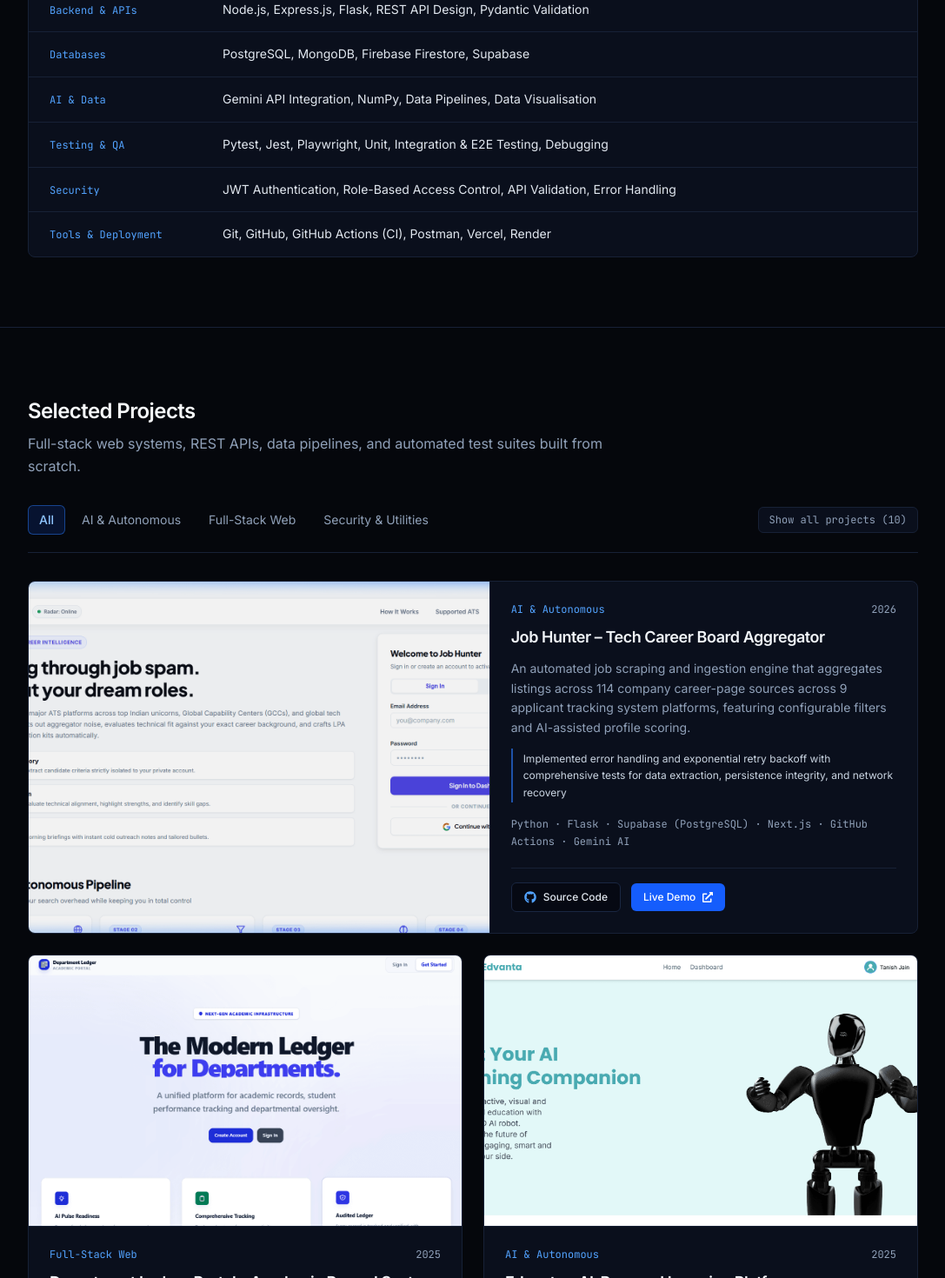
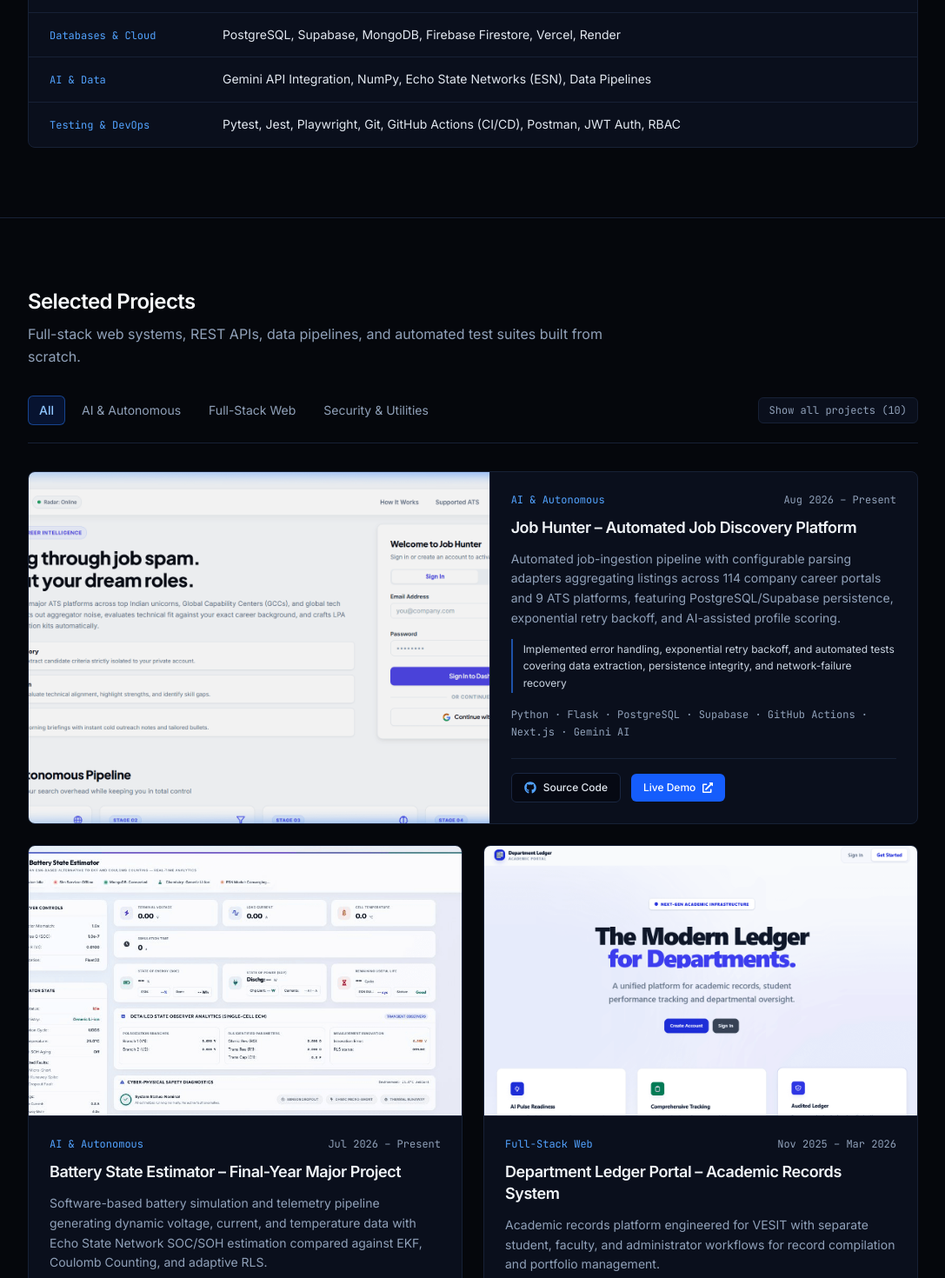
Before and after one commit to tanish-jain-225/tanish-portfolio, a Next.js app: page / in a window 1280 px wide. Shown: the part 1520-2990 px from the top of the page at 87% size, without its empty margins (96-1183 px from the left). Built offline with nearby package versions, Linux system fonts and the light colour scheme.

Commit message:
feat: align portfolio projects, skills, and experience with master resume

```diff
--- a/components/MyWorkExperience.tsx
+++ b/components/MyWorkExperience.tsx
@@ -30,6 +30,11 @@ const MyWorkExperience = () => {
               className="p-6 grid grid-cols-1 md:grid-cols-[260px_1fr] gap-3 md:gap-8 items-start transition-colors hover:bg-[#0d1426]/60"
             >
               <div className="space-y-2">
+                {item.duration && (
+                  <span className="font-mono text-xs text-blue-400 block">
+                    {item.duration}
+                  </span>
+                )}
                 <h3 className="text-base font-semibold tracking-tight text-slate-100 leading-snug">
                   {item.title}
                 </h3>
--- a/data/index.ts
+++ b/data/index.ts
@@ -85,6 +85,7 @@ export interface WorkExperienceItem {
   desc: string;
   thumbnail: string;
   link?: string;
+  duration?: string;
 }
 
 export interface SocialMediaItem {
@@ -412,26 +413,26 @@ export const techStack = [
   "PostgreSQL",
   "Supabase",
   "MongoDB",
-  "Firestore",
-  "Gemini AI API",
-  "Multi-LLM Orchestration",
-  "Prompt Engineering",
-  "Structured JSON Schemas",
-  "REST API Design",
+  "Firebase Firestore",
+  "Gemini API Integration",
+  "Echo State Networks (ESN)",
+  "Data Pipelines",
+  "RESTful API Design",
   "TypeScript",
   "JavaScript (ES6+)",
-  "Row-Level Security",
-  "JWT & RBAC",
+  "C++",
+  "SQL",
+  "HTML5",
+  "CSS3",
   "Tailwind CSS",
   "Jest",
   "Playwright",
-  "Hypothesis",
   "Pytest",
   "Git & GitHub",
-  "GitHub Actions",
+  "GitHub Actions (CI/CD)",
   "Postman",
-  "C++",
-  "SQL",
+  "JWT Auth",
+  "RBAC",
   "Vercel",
   "Render",
 ];
@@ -439,69 +440,94 @@ export const techStack = [
 export const projects: Project[] = [
   {
     id: 1,
-    title: "Job Hunter – Tech Career Board Aggregator",
-    des: "An automated job scraping and ingestion engine that aggregates listings across 114 company career-page sources across 9 applicant tracking system platforms, featuring configurable filters and AI-assisted profile scoring.",
+    title: "Job Hunter – Automated Job Discovery Platform",
+    des: "Automated job-ingestion pipeline with configurable parsing adapters aggregating listings across 114 company career portals and 9 ATS platforms, featuring PostgreSQL/Supabase persistence, exponential retry backoff, and AI-assisted profile scoring.",
     img: "/job-hunter.png",
     techStack: [
       "Python",
       "Flask",
-      "Supabase (PostgreSQL)",
+      "PostgreSQL",
+      "Supabase",
+      "GitHub Actions",
       "Next.js",
-      "GitHub Actions",
       "Gemini AI",
     ],
     demoLink: "https://job-hunter-web-board.vercel.app",
     sourceLink: "https://github.com/tanish-jain-225/job-hunter",
     status: "completed",
     category: "AI & Autonomous",
-    duration: "2026",
+    duration: "Aug 2026 – Present",
     features: [
-      "Built a job-ingestion pipeline with modular parsing adapters for 114 company career-page sources across 9 ATS platforms",
-      "Integrated PostgreSQL/Supabase data storage, configurable filters, and AI-assisted profile scoring to store and evaluate job listings",
-      "Implemented error handling and exponential retry backoff with comprehensive tests for data extraction, persistence integrity, and network recovery",
+      "Built a modular job-ingestion pipeline with configurable parsing adapters for 114 company career-page sources across 9 applicant tracking system platforms",
+      "Integrated PostgreSQL/Supabase data persistence, configurable job filters, and AI-assisted profile scoring to support automated job discovery and evaluation",
+      "Implemented error handling, exponential retry backoff, and automated tests covering data extraction, persistence integrity, and network-failure recovery",
     ],
     course: "Full-Stack Automation & APIs",
-    date: "2026-03-30",
+    date: "2026-08-01",
   },
   {
     id: 2,
-    title: "Department Ledger Portal – Academic Record System",
-    des: "An academic records portal engineered for VESIT with separate student, faculty, and administrator workflows for record compilation and portfolio management.",
+    title: "Battery State Estimator – Final-Year Major Project",
+    des: "Software-based battery simulation and telemetry pipeline generating dynamic voltage, current, and temperature data with Echo State Network SOC/SOH estimation compared against EKF, Coulomb Counting, and adaptive RLS.",
+    img: "/battery-estimator.png",
+    techStack: [
+      "Python",
+      "Flask",
+      "MongoDB",
+      "NumPy",
+      "Data Processing",
+      "Visualization",
+    ],
+    demoLink: "https://battery-visualizer.onrender.com",
+    sourceLink: "https://github.com/tanish-jain-225/Battery_State_Estimator_BE_Project_2026_2027",
+    status: "completed",
+    category: "AI & Autonomous",
+    duration: "Jul 2026 – Present",
+    features: [
+      "Developed a software-based battery simulation and telemetry pipeline generating voltage, current, and temperature dynamics across configurable drive cycles",
+      "Implemented Echo State Network-based SOC/SOH estimation and comparative analysis against Extended Kalman Filter, Coulomb Counting, and adaptive RLS methods",
+      "Integrated simulation outputs and results from 4 estimation methods with MongoDB and a Flask-based visualization dashboard for monitoring battery behavior",
+    ],
+    course: "Battery Simulation & Neural Estimation",
+    date: "2026-07-01",
+  },
+  {
+    id: 3,
+    title: "Department Ledger Portal – Academic Records System",
+    des: "Academic records platform engineered for VESIT with separate student, faculty, and administrator workflows for record compilation and portfolio management.",
     img: "/department-ledger-portal.png",
     techStack: [
       "Next.js",
       "React",
-      "Firebase Admin",
-      "Firestore",
-      "Gemini AI API",
-      "Tailwind CSS",
+      "Firebase Firestore",
       "Jest",
       "Playwright",
+      "Tailwind CSS",
     ],
     demoLink: "https://department-ledger-portal.vercel.app",
     sourceLink: "https://github.com/tanish-jain-225/Department-Ledger-Portal",
     status: "completed",
     category: "Full-Stack Web",
-    duration: "2025",
+    duration: "Nov 2025 – Mar 2026",
     features: [
-      "Developed an academic records platform with separate student, faculty and administrator workflows for record compilation and portfolio management",
-      "Implemented role-based access control, audit logging and document autofill using parsed data for structured academic record management",
-      "Wrote 199 Jest unit tests and 27 Playwright end-to-end tests to validate application logic and user workflows",
+      "Developed an academic records platform with separate student, faculty, and administrator workflows for record compilation and portfolio management",
+      "Implemented role-based access control (RBAC), audit logging, and document autofill using parsed data for structured academic record management",
+      "Wrote 199 Jest unit tests and 27 Playwright end-to-end tests to validate application logic and multi-tier authentication workflows",
     ],
     course: "Web Architecture & Document Systems",
     date: "2025-11-15",
   },
   {
-    id: 3,
-    title: "Edvanta – AI-Powered Learning Platform",
-    des: "An intelligent learning platform recognized as a National Finalist at Hack Celestial 2.0 (Top 10 out of 320+ teams). Deployed with 33 modular REST endpoints supporting assessment workflows and personalized pathways.",
+    id: 4,
+    title: "Edvanta – AI-Assisted Learning Platform",
+    des: "Intelligent learning platform recognized as a National Finalist at Hack Celestial 2.0 (Top 10 out of 320+ teams). Deployed with 33 modular REST endpoints supporting assessment workflows and personalized pathways.",
     img: "/edvanta.png",
     techStack: [
       "Python",
       "Flask",
       "React.js",
       "Pydantic",
-      "Gemini AI API",
+      "Gemini AI",
       "MongoDB",
       "Firebase",
     ],
@@ -509,59 +535,33 @@ export const projects: Project[] = [
     sourceLink: "https://github.com/tanish-jain-225/edvanta",
     status: "completed",
     category: "AI & Autonomous",
-    duration: "2025",
+    duration: "May 2025 – Sep 2025",
     features: [
-      "Designed and deployed 33 modular REST endpoints supporting assessment workflows, AI-assisted assessment generation and personalized learning pathways",
-      "Integrated Gemini API to power AI-generated assessments and personalized learning experiences",
-      "Implemented Pydantic request validation, Firebase JWT authentication, protected-route middleware and role-based authorization for controlled API access",
+      "Designed and deployed 33 modular REST endpoints supporting assessment workflows, automated roadmap generation, and personalized learning pathways",
+      "Integrated Gemini API to power contextual evaluation and dynamic technical assessment generation",
+      "Implemented Pydantic request validation, Firebase JWT authentication, protected-route middleware, and role-based authorization for controlled API access",
     ],
     course: "Educational Technology & AI",
     date: "2025-08-20",
   },
   {
-    id: 4,
-    title: "DineEase – Restaurant Order & Menu Management",
-    des: "A full-stack restaurant order and menu management system featuring synchronized cart persistence across sessions, real-time order lifecycle tracking, and an intuitive kitchen dashboard.",
+    id: 5,
+    title: "DineEase – Restaurant Ordering System",
+    des: "Full-stack restaurant ordering application featuring menu browsing, persistent cart management, checkout, role-protected administrator workflows, and MongoDB-backed order processing.",
     img: "/hotel.png",
     techStack: ["React.js", "Node.js", "Express.js", "MongoDB", "Tailwind CSS"],
     demoLink: "https://hotel-management-system-web.vercel.app",
     sourceLink: "https://github.com/tanish-jain-225/hotel-management-system",
     status: "completed",
     category: "Full-Stack Web",
-    duration: "2024",
+    duration: "Jan 2025 – Mar 2025",
     features: [
-      "Developed a full-stack restaurant ordering application with menu browsing, cart management, checkout and administrator dashboards",
+      "Developed a full-stack restaurant ordering application with menu browsing, cart management, checkout, and administrator dashboards",
       "Implemented role-protected administrator workflows and MongoDB-backed order processing with persistent application data",
-      "Wrote 35 automated tests covering order calculations, order-payload handling and route protection",
+      "Wrote 35 automated tests covering order calculations, order-payload handling, and route protection",
     ],
     course: "Web Architecture & State Management",
-    date: "2024-10-15",
-  },
-  {
-    id: 5,
-    title: "Battery State Estimator – Final-Year Major Project",
-    des: "A software-based battery simulation and telemetry pipeline generating voltage, current, and temperature data with Echo State Network-based SOC/SOH estimation compared against EKF, Coulomb Counting, and adaptive RLS.",
-    img: "/battery-estimator.png",
-    techStack: [
-      "Python",
-      "Flask",
-      "MongoDB",
-      "NumPy",
-      "Data Processing",
-      "Visualisation",
-    ],
-    demoLink: "https://battery-visualizer.onrender.com",
-    sourceLink: "https://github.com/tanish-jain-225/Battery_State_Estimator_BE_Project_2026_2027",
-    status: "completed",
-    category: "AI & Autonomous",
-    duration: "2026",
-    features: [
-      "Developed a software-based battery simulation and telemetry pipeline generating voltage, current and temperature data across configurable drive cycles and fault scenarios",
-      "Implemented Echo State Network-based SOC/SOH estimation and comparative analysis against Extended Kalman Filter, Coulomb Counting and adaptive RLS methods",
-      "Integrated simulation outputs and results from 4 estimation methods with MongoDB and a Flask-based visualisation dashboard for monitoring battery behaviour and comparing model performance",
-    ],
-    course: "Battery Simulation & Neural Estimation",
-    date: "2026-04-15",
+    date: "2025-01-15",
   },
   {
     id: 6,
@@ -674,23 +674,26 @@ export const workExperience: WorkExperienceItem[] = [
   {
     id: 1,
     title: "Team Lead — B.E. Major Project",
-    desc: "Led a 4-member team building a battery analytics platform, defining system architecture, splitting modules across members, and integrating simulation, estimation, and Flask visualisation outputs with MongoDB into one deployed system.",
+    desc: "Led a 4-member team building a battery analytics platform, defining the system architecture, delegating core modules, and integrating simulation and visualization components into one deployed system.",
     thumbnail: "",
     link: "https://battery-visualizer.onrender.com",
+    duration: "Jul 2026 – Present",
   },
   {
     id: 2,
-    title: "National Finalist — Hack Celestial 2.0",
-    desc: "Reached the national finals out of 320+ participating teams with Edvanta, shipping 33 modular REST endpoints with Pydantic validation, Firebase JWT authentication, and Gemini-powered assessment generation.",
+    title: "Co-organizer — UniMerge 1.0",
+    desc: "Coordinated technical operations, submission validation, and developer support for a national hackathon with 130+ participants.",
     thumbnail: "",
-    link: "https://edvanta-web.vercel.app",
+    link: "https://linkedin.com/in/tanish-jain-tj02022005",
+    duration: "Apr 2026",
   },
   {
     id: 3,
-    title: "Co-Organizer — UniMerge 1.0",
-    desc: "Coordinated technical operations, submission validation, judging logistics, and live developer support for a national hackathon hosting 130+ participants.",
+    title: "National Finalist — Hack Celestial 2.0",
+    desc: "Reached the national finals with Edvanta in an engineering hackathon competition involving 320+ participating teams.",
     thumbnail: "",
-    link: "https://linkedin.com/in/tanish-jain-tj02022005",
+    link: "https://edvanta-web.vercel.app",
+    duration: "Sep 2025",
   },
 ];
 
@@ -723,7 +726,7 @@ export const personalInfo: PersonalInfo = {
   university: "Vivekanand Education Society's Institute of Technology (VESIT), Mumbai",
   degree: "B.E. in Automation & Robotics Engineering (Expected 2027)",
   status: "Software Engineer & Full-Stack Developer",
-  bio: "Full-stack developer and engineering student at VESIT Mumbai. Experienced in building full-stack web applications, REST APIs, database-backed systems, and automated data pipelines with Python, Flask, React, Next.js, and Node.js. National hackathon finalist who also led a 4-member team on a final-year battery analytics project.",
+  bio: "Final-year Automation and Robotics Engineering student (Class of 2027) at VESIT Mumbai with hands-on experience building and deploying production full-stack web applications, REST APIs, database-backed systems, and automated data pipelines across Python, TypeScript, React, Next.js, Flask, Node.js, and PostgreSQL.",
   experience: "2+ years",
   projectsCompleted: "20+",
   technologiesUsed: "20+",
@@ -809,35 +812,27 @@ export interface SkillCategory {
 export const skillCategories: SkillCategory[] = [
   {
     category: "Languages",
-    items: ["Python", "JavaScript (ES6+)", "TypeScript", "C++", "SQL"],
+    items: ["Python", "JavaScript (ES6+)", "TypeScript", "C++", "SQL", "HTML5", "CSS3"],
   },
   {
     category: "Frontend",
-    items: ["React.js", "Next.js", "HTML5", "CSS3", "Tailwind CSS"],
+    items: ["React.js", "Next.js", "Tailwind CSS", "Responsive Design", "State Management"],
   },
   {
     category: "Backend & APIs",
-    items: ["Node.js", "Express.js", "Flask", "REST API Design", "Pydantic Validation"],
+    items: ["Node.js", "Express.js", "Flask", "RESTful API Design", "Pydantic", "Microservices"],
   },
   {
-    category: "Databases",
-    items: ["PostgreSQL", "MongoDB", "Firebase Firestore", "Supabase"],
+    category: "Databases & Cloud",
+    items: ["PostgreSQL", "Supabase", "MongoDB", "Firebase Firestore", "Vercel", "Render"],
   },
   {
     category: "AI & Data",
-    items: ["Gemini API Integration", "NumPy", "Data Pipelines", "Data Visualisation"],
+    items: ["Gemini API Integration", "NumPy", "Echo State Networks (ESN)", "Data Pipelines"],
   },
   {
-    category: "Testing & QA",
-    items: ["Pytest", "Jest", "Playwright", "Unit, Integration & E2E Testing", "Debugging"],
-  },
-  {
-    category: "Security",
-    items: ["JWT Authentication", "Role-Based Access Control", "API Validation", "Error Handling"],
-  },
-  {
-    category: "Tools & Deployment",
-    items: ["Git", "GitHub", "GitHub Actions (CI)", "Postman", "Vercel", "Render"],
+    category: "Testing & DevOps",
+    items: ["Pytest", "Jest", "Playwright", "Git", "GitHub Actions (CI/CD)", "Postman", "JWT Auth", "RBAC"],
   },
 ];
 
```
